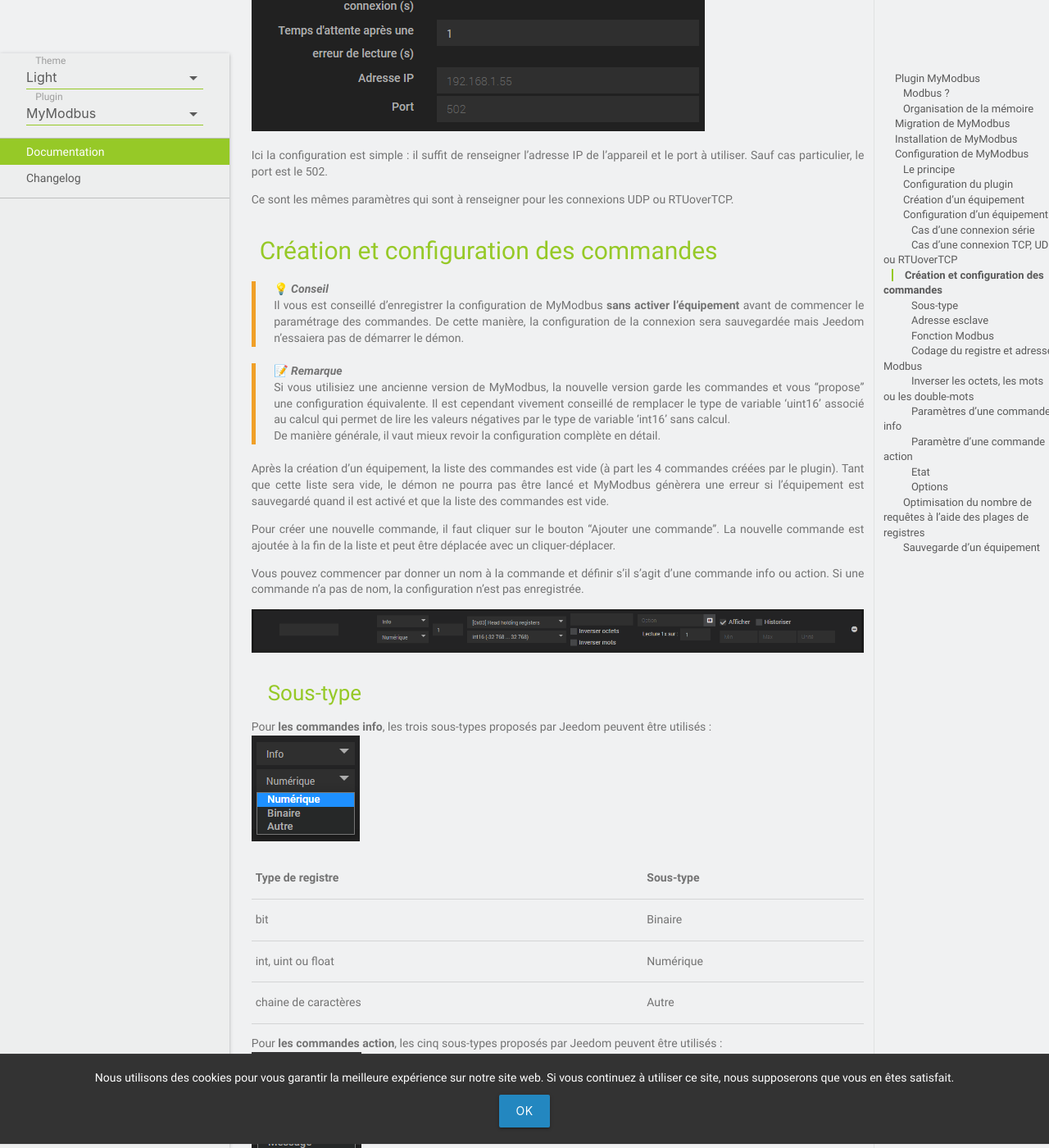
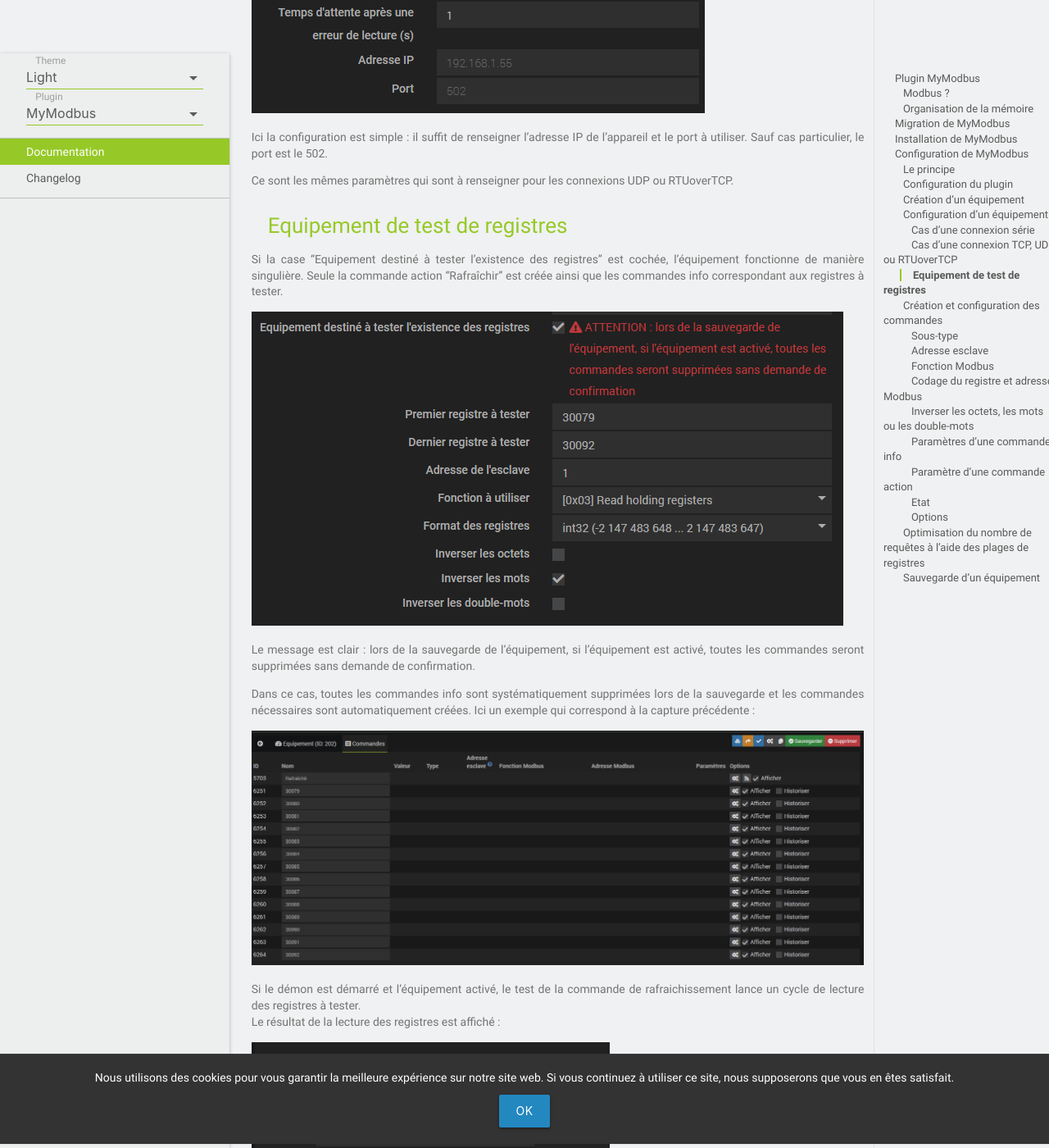
Before and after one commit to MrWaloo/jeedom-plugins-doc, a Jekyll site: the page built from docs/fr_FR/mymodbus_doc.md, in a window 1280 px wide and 1400 px high, scrolled down 8756 px. Shown: the whole window at 82% size. Built offline with Jekyll 4.4.1, drawn with Linux system fonts in a browser that asks for light colours; emoji names are drawn with the system emoji font; our own code applies the rules of GitHub Pages for plain Markdown files; some of the changed text lies outside the part shown.

Commit message:
MyModbus . nouvelle bêta avec test des registres

```diff
--- a/docs/fr_FR/mymodbus_doc.md
+++ b/docs/fr_FR/mymodbus_doc.md
@@ -240,6 +240,28 @@
 
 Ce sont les mêmes paramètres qui sont à renseigner pour les connexions UDP ou RTUoverTCP.
 
+### Equipement de test de registres
+
+Si la case "Equipement destiné à tester l'existence des registres" est cochée, l'équipement fonctionne de manière
+singulière. Seule la commande action "Rafraîchir" est créée ainsi que les commandes info correspondant aux registres à
+tester.
+
+![Configuration de test](../images/mymodbus/Config_test.png)
+
+Le message est clair : lors de la sauvegarde de l'équipement, si l'équipement est activé, toutes les commandes seront
+supprimées sans demande de confirmation.
+
+Dans ce cas, toutes les commandes info sont systématiquement supprimées lors de la sauvegarde et les commandes nécessaires
+sont automatiquement créées. Ici un exemple qui correspond à la capture précédente :
+
+![Commandes de test](../images/mymodbus/Commandes_test.png)
+
+Si le démon est démarré et l'équipement activé, le test de la commande de rafraichissement lance un cycle de lecture des
+registres à tester.
+Le résultat de la lecture des registres est affiché :
+
+![Résultat des test](../images/mymodbus/Résultat_test.png)
+
 ## Création et configuration des commandes
 
 > :bulb: ***Conseil***
```
Also changed, not shown: other parts of docs/fr_FR/mymodbus_doc.md (+2 -2 lines), docs/fr_FR/mymodbus_changelog.md (+7 -2 lines), docs/images/mymodbus/Commandes_test.png (added), docs/images/mymodbus/Config_test.png (added), docs/images/mymodbus/Configuration_vide.png, docs/images/mymodbus/Equipement_initial.png, docs/images/mymodbus/Installation_terminée.png, docs/images/mymodbus/Résultat_test.png (added).
